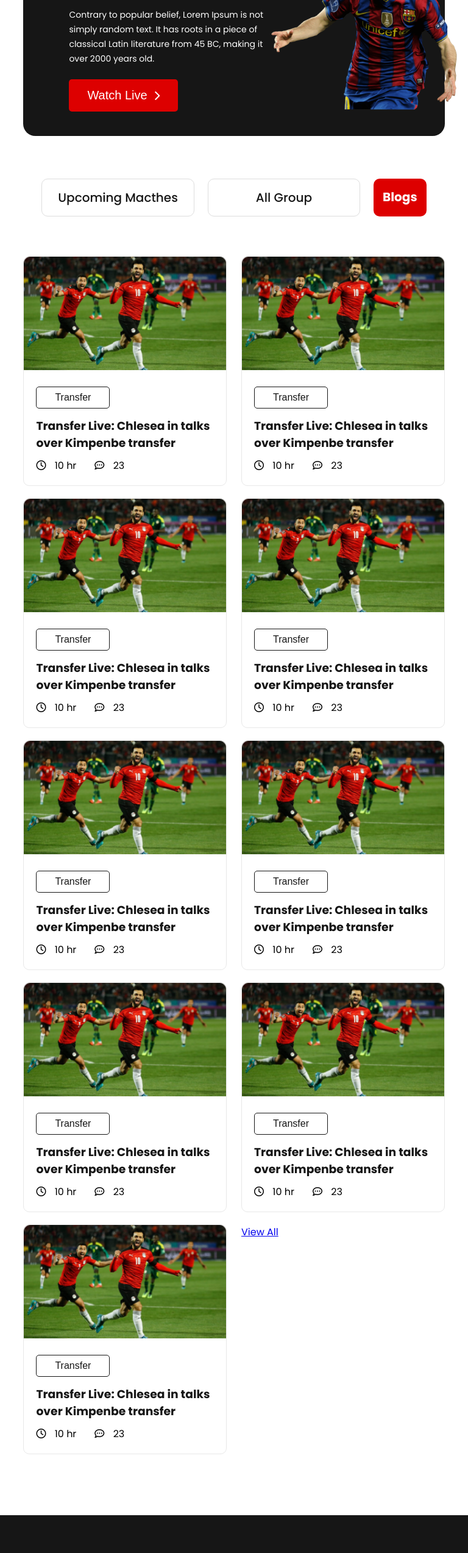
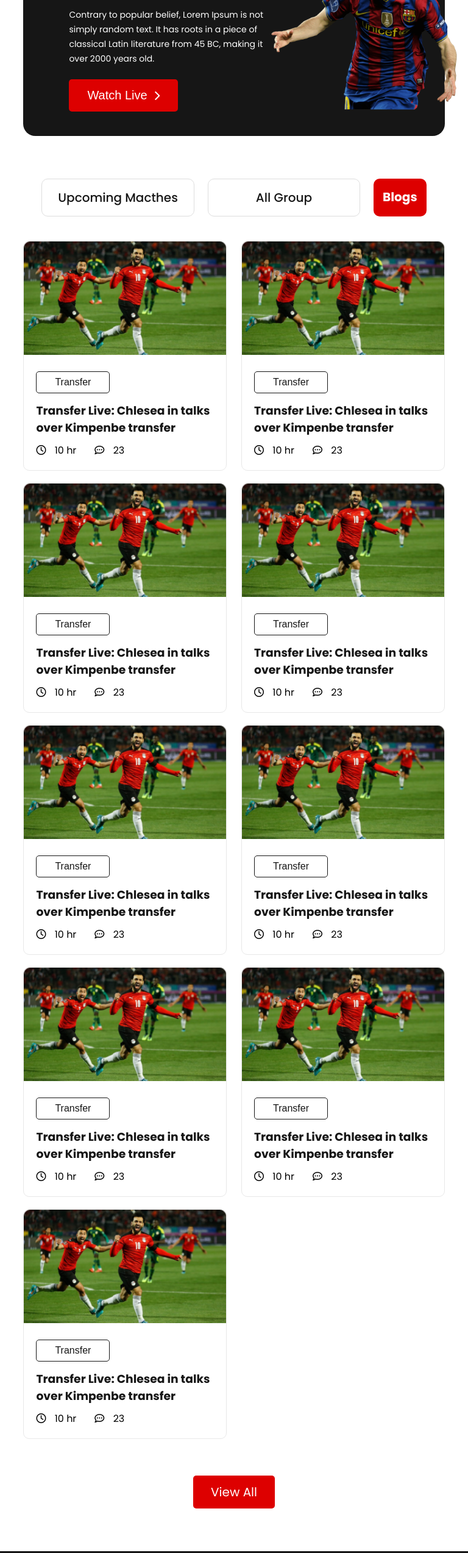
Before and after one commit to modasserjasim/world-cup, a plain HTML site: page index.html in a window 768 px wide. Shown: the part 240-2787 px from the top of the page at 61% size. Drawn offline with Linux system fonts and the light colour scheme.

Commit message:
home page done with responsive

```diff
--- a/css/responsive.css
+++ b/css/responsive.css
@@ -81,6 +81,9 @@
         color: #161616;
         margin-bottom: 10px;
      }
+     .view-all-posts{
+        display: none;
+     }
 
 
      /*============================
@@ -157,9 +160,6 @@
      /*===========================
      Main Section start here
      ===========================*/
-     /*============================
-      Main section start
-      ============================*/
       .football-blogs{
         display: flex;
         flex-direction: column;
@@ -168,8 +168,9 @@
      .navigation{
         width: 100%;
         height: auto;
-        background-color: #ffffff;
-        position: static;
+        background-color: #ffffff00;
+        position: sticky;
+        top: 0px;
      }
      .main-nav{
         display: flex;
@@ -178,6 +179,9 @@
         justify-content: space-between;
         column-gap: 22px;
      }
+     .main-nav li {
+        margin-bottom: 10px;
+    }
      .nav-button{
         width: 100%;
         background-color: #fff;
@@ -199,8 +203,28 @@
         color: #161616;
         margin-bottom: 10px;
      }
+     .tab-view-all-btn{
+        display: flex;
+        justify-content: center;
+        margin-top: 60px;
+     }
+     .view-all-posts{
+        background-color: #DD0000;
+        border-radius: 5px;
+        padding: 12px 29px;
+        font-size: 20px;
+        text-align: center;
+     }
+     a.view-all-posts{
+        text-decoration: none;
+        color: #fff;
+     }
 
      /* Footer section start  */
+     footer{
+        margin-top: 70px;
+        padding: 50px 0;
+    }
      footer nav ul{
         list-style: none;
         display: flex;
@@ -213,3 +237,8 @@
         font-size: 24px;
     }
 }
+@media screen and (min-width:970px) {
+    .view-all-posts{
+        display: none;
+     }
+}
--- a/css/style.css
+++ b/css/style.css
@@ -176,6 +176,7 @@
     padding-left: 10px;
  }
 
+
 /* -----------------------------
 Footer section start here
 ------------------------------ */
@@ -214,6 +215,8 @@ footer nav ul li a{
 }
 footer nav ul li a:hover, .footer-icon:hover{
     color: #DD0000;
+    transform:scale(1.5);
+    transition: 1s;
 }
 .social-media{
     display: flex;
@@ -224,4 +227,5 @@ footer nav ul li a:hover, .footer-icon:hover{
 .footer-icon{
     color: #fff;
     font-size: 30px;
+    transition: 1s;
 }
--- a/index.html
+++ b/index.html
@@ -144,8 +144,12 @@
                         </div>
                         </div>
                     </div>
-                    <a href="index.html">View All</a>
+
                 </div>
+
+            </div>
+            <div class="tab-view-all-btn">
+                <a class="view-all-posts" href="index.html">View All</a>
             </div>
         </section>
     </main>
```
